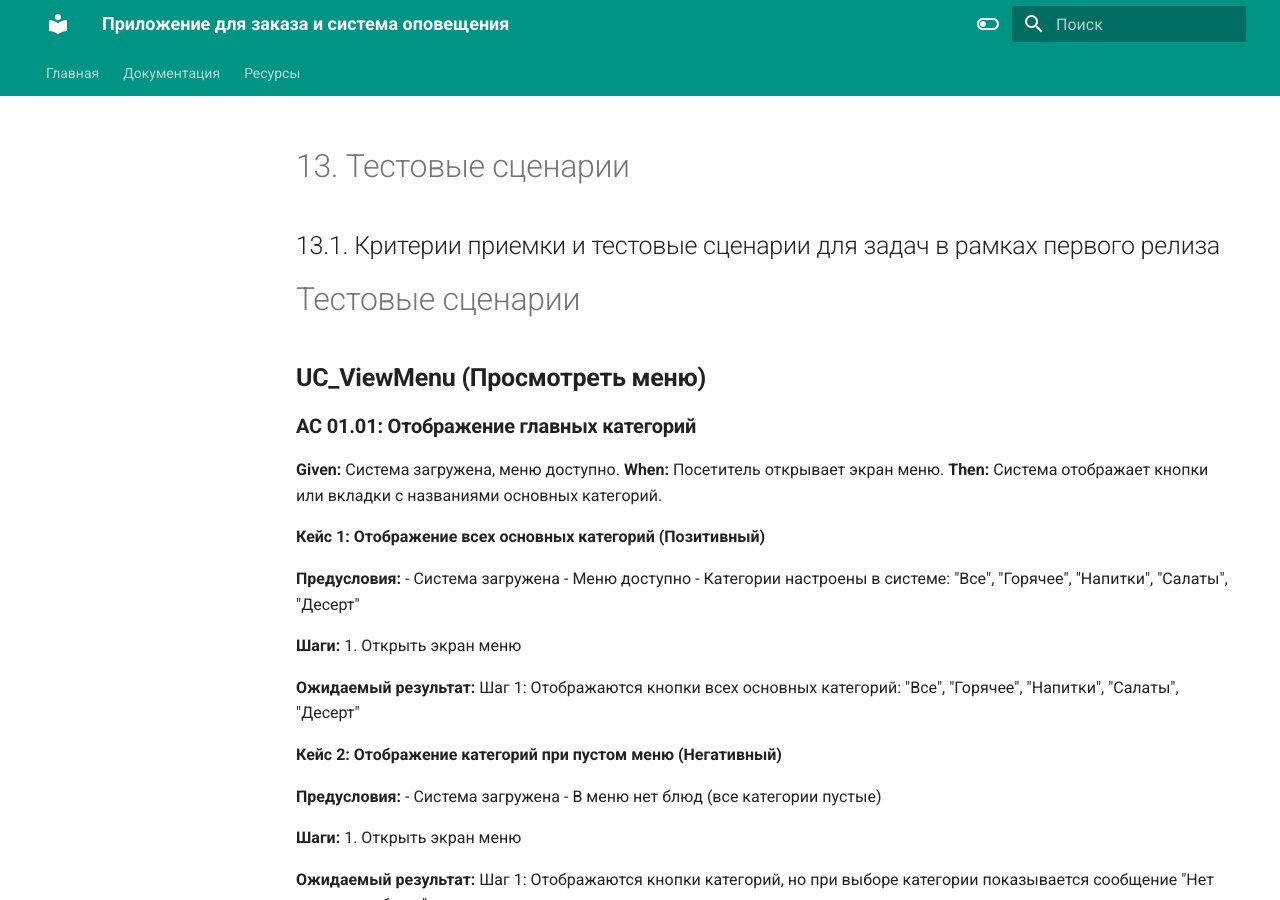
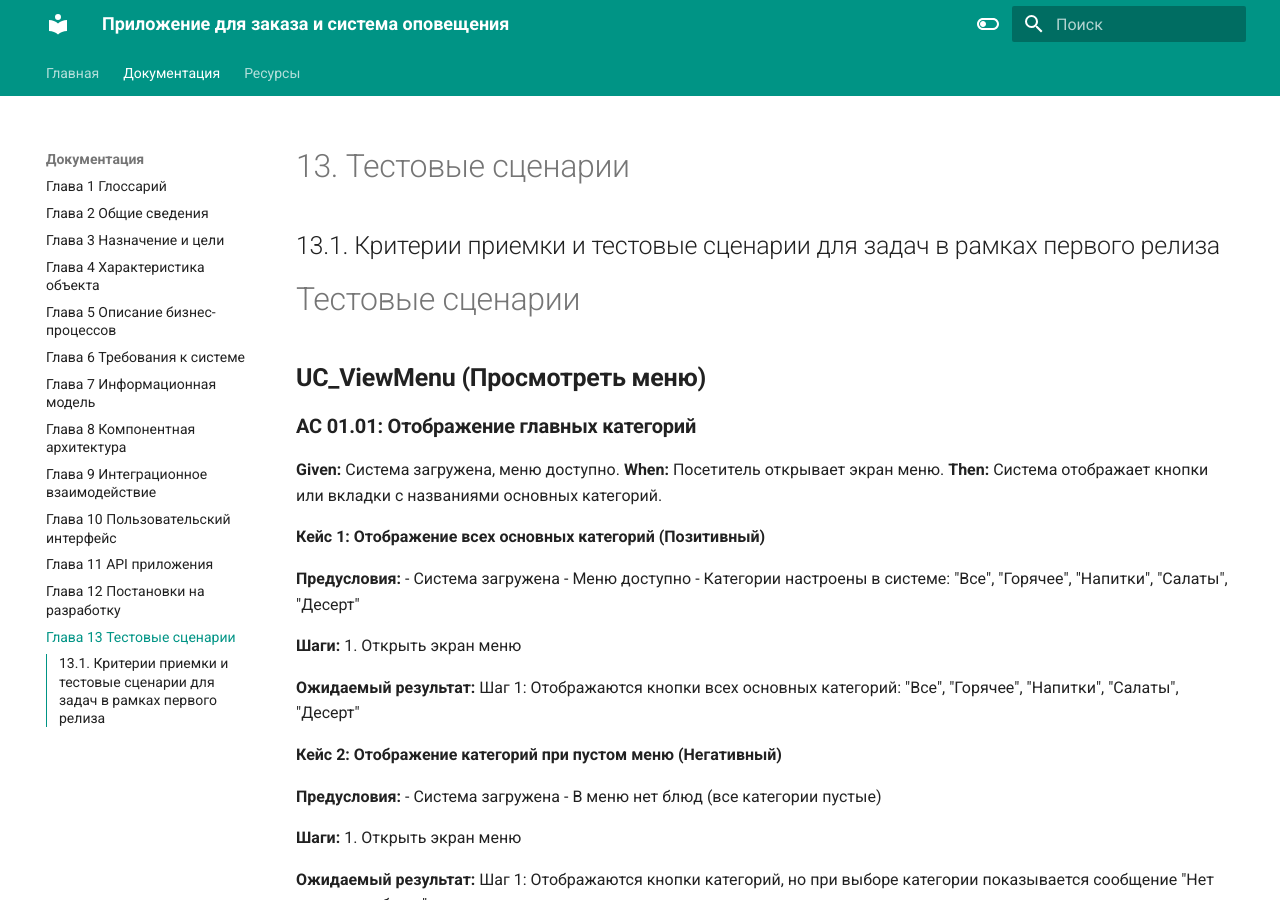
Before and after one commit to YuVUp/SA_Final_Work, an MkDocs documentation site: the page built from docs/13_test_scenarios.md, in a window 1280 px wide and 900 px high. Built offline with MkDocs 1.6.1 and Material for MkDocs 9.7.7, drawn with Linux system fonts in a browser that asks for light colours.

Commit message:
edit navigation

```diff
--- a/mkdocs.yml
+++ b/mkdocs.yml
@@ -15,6 +15,7 @@ nav:
     - Глава 10 Пользовательский интерфейс: 10_user_interface.md
     - Глава 11 API приложения: 11_api.md
     - Глава 12 Постановки на разработку: 12_dev_assignments.md
+    - Глава 13 Тестовые сценарии: 13_test_scenarios.md
   - Ресурсы:
     - Диаграммы: diagrams/index.md
     - Файрфреймы: wf/index.md
```
